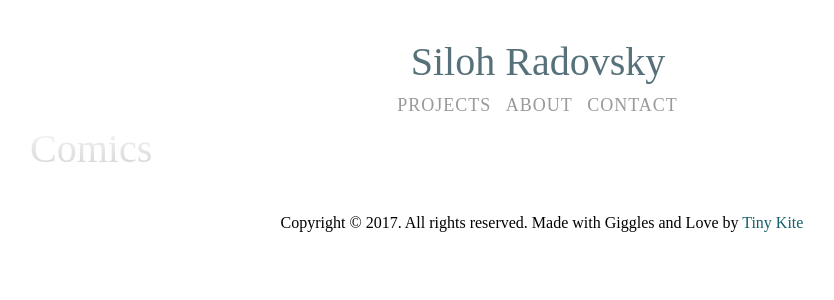
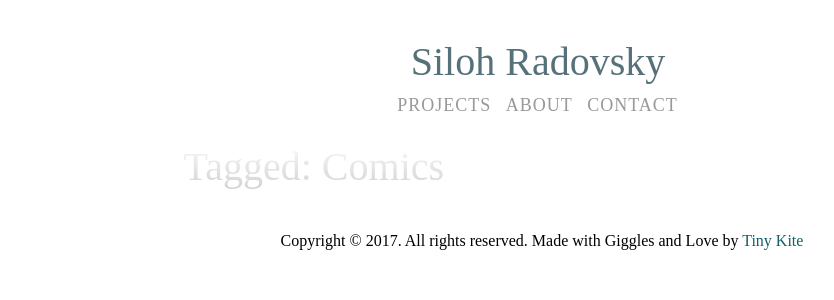
Before and after one commit to tinykite/siloh-radovsky, a Jekyll site: the page built from _blog_tags/comics.md, in a window 1280 px wide. Shown: the top 300 px of the page, without its empty margins (98-932 px from the left). Built offline with Jekyll 4.4.1, drawn with Linux system fonts in a browser that asks for light colours; some web fonts are replaced.

Commit message:
Updated tag layout

```diff
--- a/_layouts/tag.html
+++ b/_layouts/tag.html
@@ -1,9 +1,9 @@
 ---
 layout: default
 ---
-<h2 class="alt">{{ page.title }}</h2>
-{% assign tag = page.title | downcase %}
-{% assign tag_posts = site.tags[tag] %}
+<div class="one-column">
+<h3 class="alt">Tagged: {{ page.title }}</h3>
+{% assign tag = page.title | downcase %}{% assign tag_posts = site.tags[tag] %}
 {% for post in tag_posts %}
-  {% include post.html post=post is_excerpt=true %}
-{% endfor %}
+{% include post.html post=post is_excerpt=true %}{% endfor %}
+</div>
```
